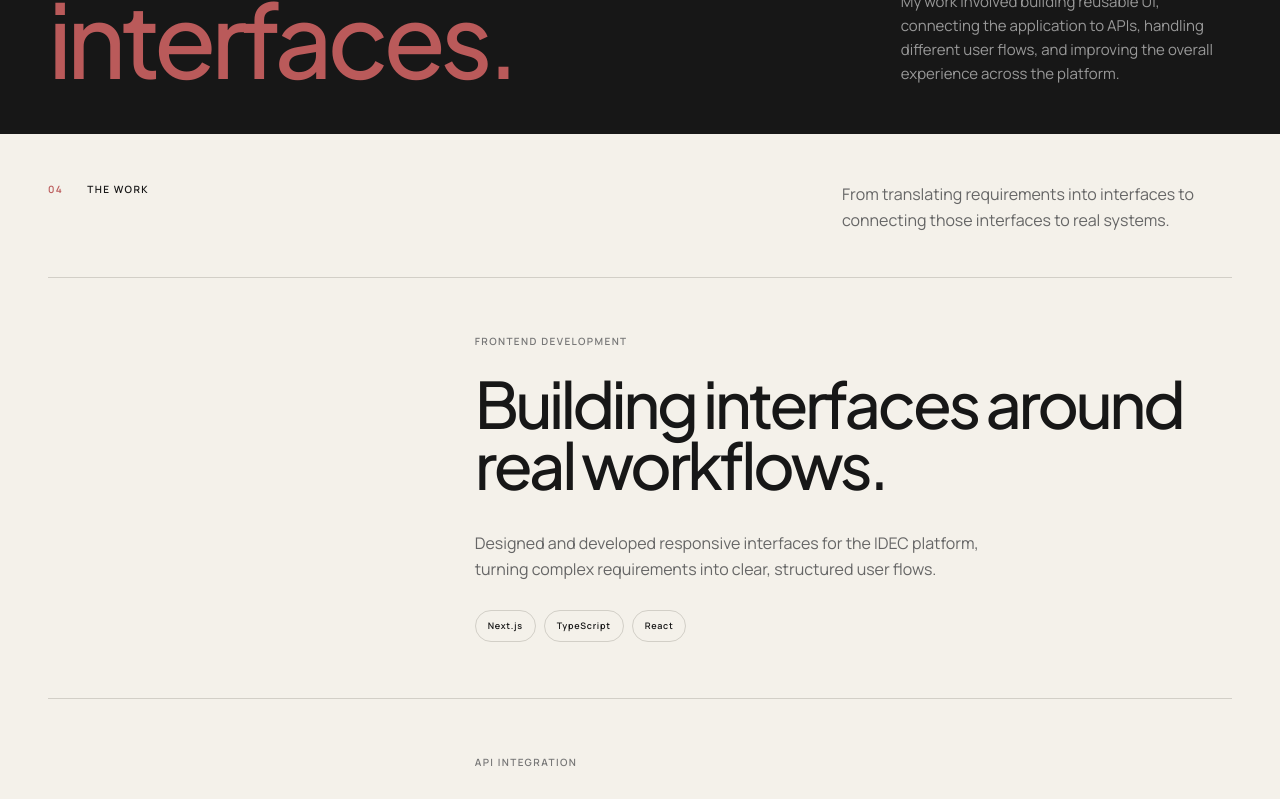
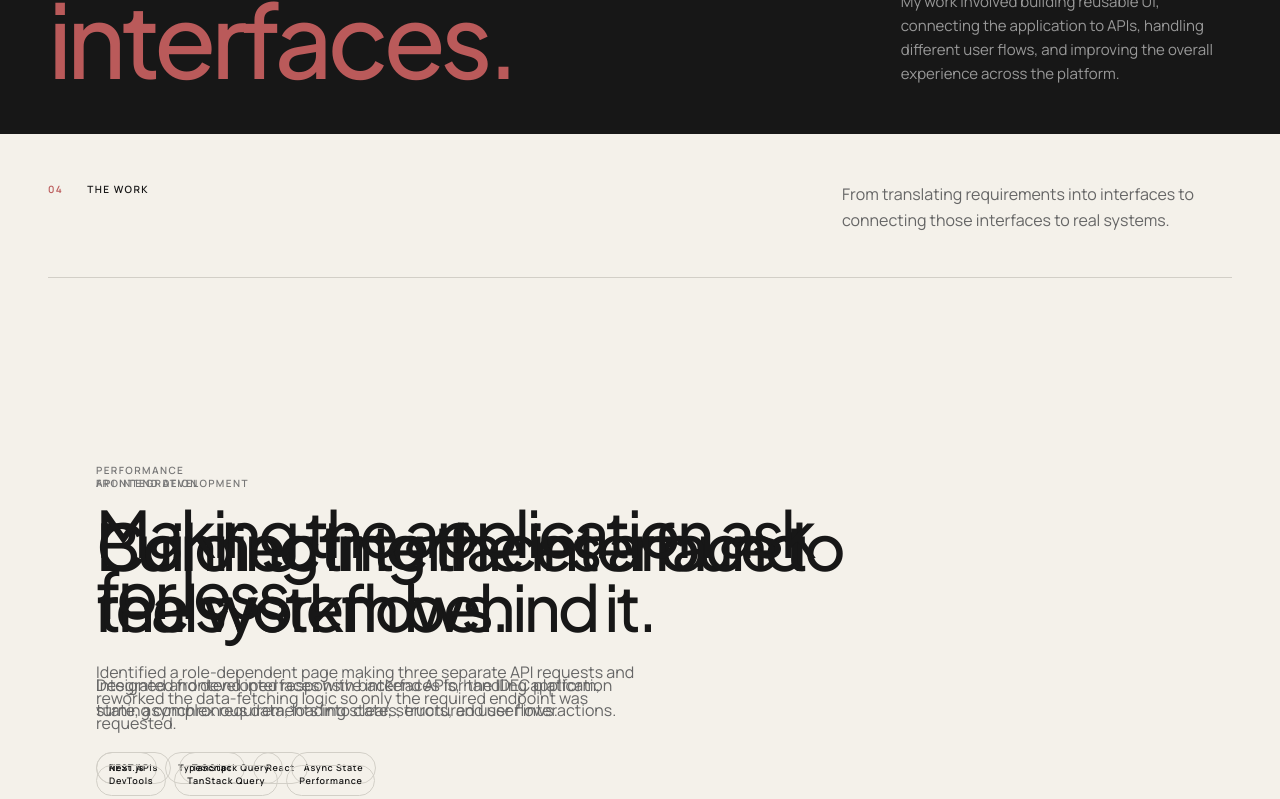
Before and after one commit to dekzyd/oladayo-portfolio, a Next.js app: page / in a window 1280 px wide. Shown: the part 3020-3819 px from the top of the page. Built offline with nearby package versions, Linux system fonts and the light colour scheme.

Commit message:
add animations to about and work items

```diff
--- a/app/components/About.tsx
+++ b/app/components/About.tsx
@@ -1,6 +1,40 @@
+"use client";
+
+import { useEffect, useRef } from "react";
 import SectionLabel from "./SectionLabel";
 
 export default function About() {
+  const experienceRef = useRef<HTMLDivElement>(null);
+
+  useEffect(() => {
+    const container = experienceRef.current;
+    if (!container) return;
+
+    const items = container.querySelectorAll(".about-item");
+
+    const observer = new IntersectionObserver(
+      (entries) => {
+        entries.forEach((entry) => {
+          if (entry.isIntersecting) {
+            entry.target.classList.add("is-visible");
+            observer.unobserve(entry.target);
+          }
+        });
+      },
+      {
+        threshold: 0.2,
+        rootMargin: "0px 0px -8% 0px",
+      },
+    );
+
+    items.forEach((item) => {
+      item.classList.add("about-item--reveal");
+      observer.observe(item);
+    });
+
+    return () => observer.disconnect();
+  }, []);
+
   return (
     <section className="about" id="about">
       <div className="about__header">
@@ -29,7 +63,7 @@ export default function About() {
           <span>EXPERIENCE</span>
         </div>
 
-        <div className="about__experience-content">
+        <div className="about__experience-content" ref={experienceRef}>
           <article className="about-item">
             <div className="about-item__meta">
               <span>01</span>
--- a/app/components/CaseStudyWork.tsx
+++ b/app/components/CaseStudyWork.tsx
@@ -1,8 +1,91 @@
+"use client";
+
+import { useEffect, useRef } from "react";
 import SectionLabel from "./SectionLabel";
 
 export default function CaseStudyWork() {
+  const sectionRef = useRef<HTMLElement>(null);
+
+  useEffect(() => {
+    const section = sectionRef.current;
+
+    if (!section) return;
+
+    const items = Array.from(
+      section.querySelectorAll<HTMLElement>(".work-item"),
+    );
+
+    const mobileQuery = window.matchMedia("(max-width: 768px)");
+    const reducedMotionQuery = window.matchMedia(
+      "(prefers-reduced-motion: reduce)",
+    );
+
+    let frame = 0;
+
+    const updateAnimation = () => {
+      frame = 0;
+
+      if (mobileQuery.matches || reducedMotionQuery.matches) {
+        items.forEach((item) => {
+          item.classList.remove("is-active");
+        });
+        return;
+      }
+
+      const rect = section.getBoundingClientRect();
+      const scrollDistance = section.offsetHeight - window.innerHeight;
+
+      if (scrollDistance <= 0) return;
+
+      const progress = Math.min(1, Math.max(0, -rect.top / scrollDistance));
+
+      const activeIndex = Math.min(
+        items.length - 1,
+        Math.floor(progress * items.length),
+      );
+
+      items.forEach((item, index) => {
+        item.classList.toggle("is-active", index === activeIndex);
+      });
+    };
+
+    const scheduleUpdate = () => {
+      if (frame) return;
+
+      frame = window.requestAnimationFrame(updateAnimation);
+    };
+
+    const handleModeChange = () => {
+      scheduleUpdate();
+    };
+
+    window.addEventListener("scroll", scheduleUpdate, {
+      passive: true,
+    });
+
+    window.addEventListener("resize", scheduleUpdate);
+
+    mobileQuery.addEventListener("change", handleModeChange);
+    reducedMotionQuery.addEventListener("change", handleModeChange);
+
+    updateAnimation();
+
+    return () => {
+      window.removeEventListener("scroll", scheduleUpdate);
+      window.removeEventListener("resize", scheduleUpdate);
+
+      mobileQuery.removeEventListener("change", handleModeChange);
+      reducedMotionQuery.removeEventListener("change", handleModeChange);
+
+      if (frame) {
+        window.cancelAnimationFrame(frame);
+      }
+    };
+  }, []);
+
   return (
-    <section className="case-study-work">
+    <section className="case-study-work" ref={sectionRef}>
+      <div className="case-study-work__pin">
         <div className="case-study-work__header">
           <SectionLabel
             number="04"
@@ -18,7 +101,7 @@ export default function CaseStudyWork() {
 
         <div className="case-study-work__list">
           {/* Work item 1 */}
-        <article className="work-item">
+          <article className="work-item is-active">
             <div className="work-item__number"></div>
 
             <div className="work-item__content">
@@ -30,8 +113,8 @@ export default function CaseStudyWork() {
 
               <p className="work-item__description">
                 Designed and developed responsive interfaces for the IDEC
-              platform, turning complex requirements into clear, structured user
-              flows.
+                platform, turning complex requirements into clear, structured
+                user flows.
               </p>
 
               <div className="work-item__tags">
@@ -55,8 +138,8 @@ export default function CaseStudyWork() {
 
               <p className="work-item__description">
                 Integrated frontend interfaces with backend APIs, handling
-              application state, asynchronous data, loading states, errors, and
-              user interactions.
+                application state, asynchronous data, loading states, errors,
+                and user interactions.
               </p>
 
               <div className="work-item__tags">
@@ -80,8 +163,8 @@ export default function CaseStudyWork() {
 
               <p className="work-item__description">
                 Identified a role-dependent page making three separate API
-              requests and reworked the data-fetching logic so only the required
-              endpoint was requested.
+                requests and reworked the data-fetching logic so only the
+                required endpoint was requested.
               </p>
 
               <div className="work-item__tags">
@@ -92,6 +175,7 @@ export default function CaseStudyWork() {
             </div>
           </article>
         </div>
+      </div>
     </section>
   );
 }
--- a/app/globals.css
+++ b/app/globals.css
@@ -785,7 +785,7 @@ a {
 }
 
 .work-item:hover {
-  padding-left: 18px;
+  /* padding-left: 18px; */
 }
 
 .work-item__number {
@@ -1416,16 +1416,16 @@ a {
   color: var(--color-muted-on-dark);
 }
 
-.about__experience-content {
-  border-top: 1px solid var(--color-border);
-}
-
 .about-item {
   display: grid;
   grid-template-columns: 180px 1fr;
   gap: 48px;
   padding: 48px 0;
   border-bottom: 1px solid var(--color-border);
+}
+
+.about-item:last-child {
+  border-bottom: none;
 }
 
 .about-item__meta {
@@ -2063,3 +2063,151 @@ button:focus-visible {
     transition: none;
   }
 }
+
+/* ========================================
+   CASE STUDY WORK — PINNED SEQUENCE
+======================================== */
+
+.case-study-work {
+  position: relative;
+  height: 300svh;
+}
+
+.case-study-work__pin {
+  position: sticky;
+  top: 0;
+  height: 100svh;
+  display: flex;
+  flex-direction: column;
+  overflow: hidden;
+}
+
+.case-study-work__header {
+  flex-shrink: 0;
+}
+
+.case-study-work__list {
+  position: relative;
+  flex: 1;
+  min-height: 0;
+}
+
+.case-study-work .work-item {
+  position: absolute;
+  inset: 0;
+  display: flex;
+  align-items: center;
+  width: 100%;
+  padding-block: 2rem;
+
+  opacity: 0;
+  visibility: hidden;
+  transform: translateY(16px);
+
+  transition:
+    opacity 350ms ease,
+    transform 350ms ease,
+    visibility 350ms;
+}
+
+.case-study-work .work-item.is-active {
+  opacity: 1;
+  visibility: visible;
+  transform: translateY(0);
+}
+
+.case-study-work .work-item__content {
+  width: 100%;
+  max-width: 760px;
+}
+
+/* ========================================
+   MOBILE — NORMAL VERTICAL STACK
+======================================== */
+
+@media (max-width: 768px) {
+  .case-study-work {
+    height: auto;
+  }
+
+  .case-study-work__pin {
+    position: relative;
+    top: auto;
+    height: auto;
+    overflow: visible;
+  }
+
+  .case-study-work__list {
+    display: flex;
+    flex-direction: column;
+    gap: 3rem;
+  }
+
+  .case-study-work .work-item {
+    position: relative;
+    inset: auto;
+    display: flex;
+    width: 100%;
+    padding-block: 0;
+
+    opacity: 1;
+    visibility: visible;
+    transform: none;
+    transition: none;
+  }
+}
+
+/* ========================================
+   REDUCED MOTION
+======================================== */
+
+@media (prefers-reduced-motion: reduce) {
+  .case-study-work {
+    height: auto;
+  }
+
+  .case-study-work__pin {
+    position: relative;
+    height: auto;
+    overflow: visible;
+  }
+
+  .case-study-work__list {
+    display: flex;
+    flex-direction: column;
+    gap: 3rem;
+  }
+
+  .case-study-work .work-item {
+    position: relative;
+    inset: auto;
+    opacity: 1;
+    visibility: visible;
+    transform: none;
+    transition: none;
+  }
+}
+
+/* ABOUT EXPERIENCE — SCROLL REVEAL */
+
+.about-item--reveal {
+  opacity: 0;
+  transform: translateY(16px);
+  transition:
+    opacity 350ms ease,
+    transform 350ms ease;
+}
+
+.about-item--reveal.is-visible {
+  opacity: 1;
+  transform: translateY(0);
+}
+
+/* Reduced motion accessibility */
+@media (prefers-reduced-motion: reduce) {
+  .about-item--reveal {
+    opacity: 1;
+    transform: none;
+    transition: none;
+  }
+}
```
Lines whose indentation alone changed are shown as unchanged.
